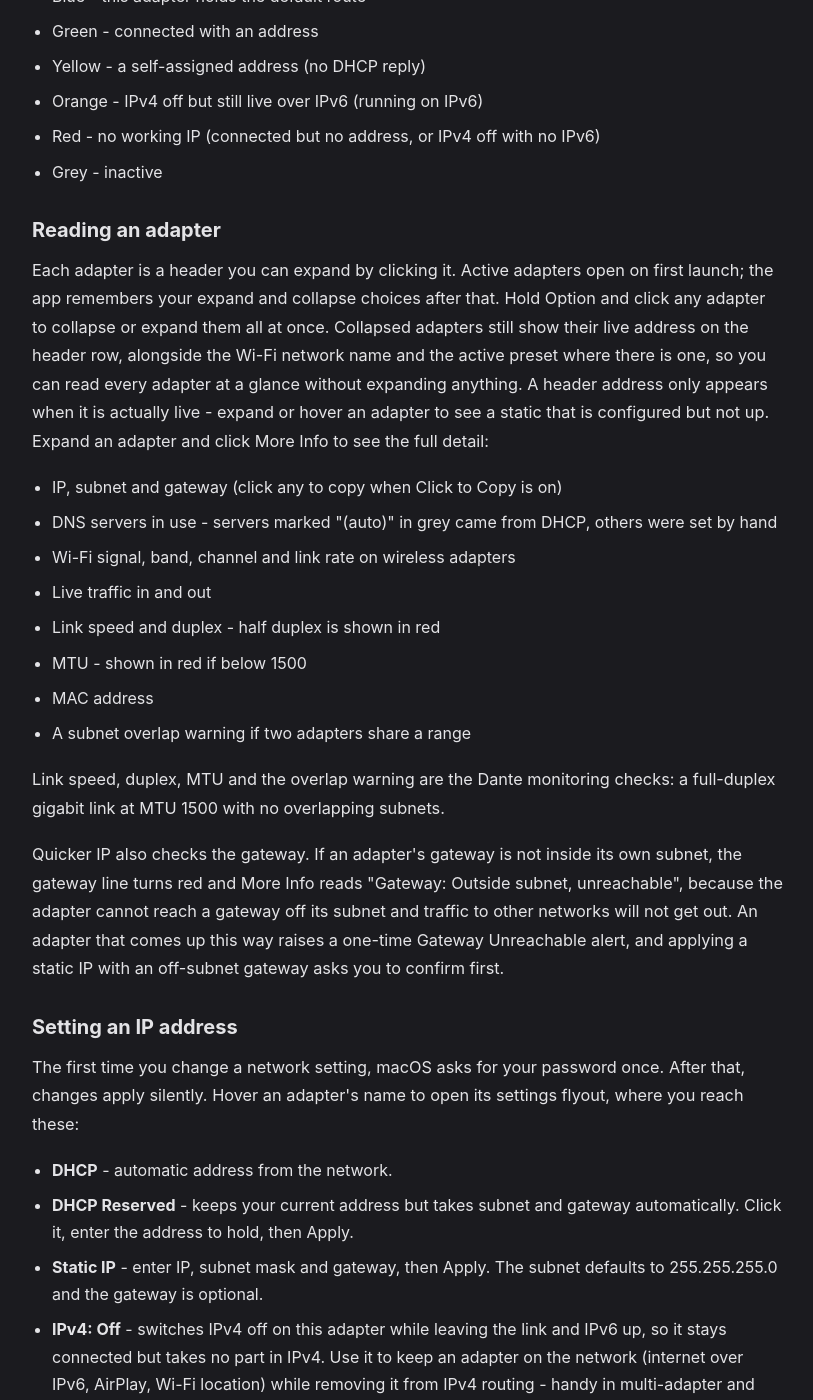
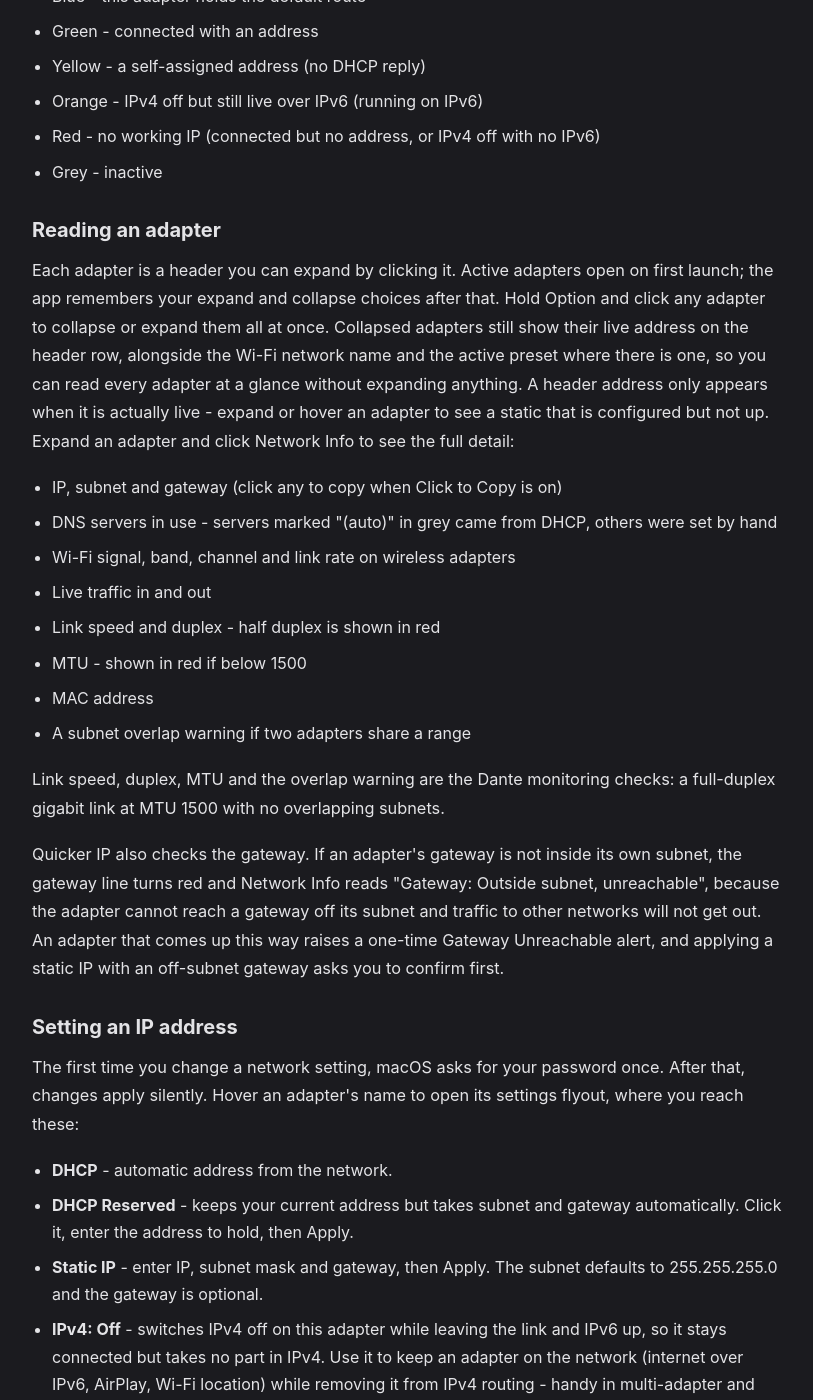
Before and after one commit to BSKapps/bskapps.github.io, a Jekyll site: the page articles/quicker-ip-guide/index.html, which Jekyll copies as it is, in a window 1280 px wide and 1400 px high, scrolled down 525 px. Shown: the whole window, without its empty margins (232-1045 px from the left). Built offline with Jekyll 4.4.1, drawn with Linux system fonts in a browser that asks for light colours; some of the changed text lies outside the part shown.

Commit message:
Guide: Network Info replaces More Info, updated for 2.7

```diff
--- a/articles/quicker-ip-guide/index.html
+++ b/articles/quicker-ip-guide/index.html
@@ -19,7 +19,7 @@
 
         <article>
             <h1>Quicker IP user guide</h1>
-            <p class="date">Updated for version 2.6</p>
+            <p class="date">Updated for version 2.7</p>
 
             <p>Quicker IP is a menu bar app. Everything starts from its icon at the top right of the screen: click it to open the menu, where each network adapter is listed with its current address and status. This guide runs through what each part does and how to use it.</p>
 
@@ -35,7 +35,7 @@
             </ul>
 
             <h2>Reading an adapter</h2>
-            <p>Each adapter is a header you can expand by clicking it. Active adapters open on first launch; the app remembers your expand and collapse choices after that. Hold Option and click any adapter to collapse or expand them all at once. Collapsed adapters still show their live address on the header row, alongside the Wi-Fi network name and the active preset where there is one, so you can read every adapter at a glance without expanding anything. A header address only appears when it is actually live - expand or hover an adapter to see a static that is configured but not up. Expand an adapter and click More Info to see the full detail:</p>
+            <p>Each adapter is a header you can expand by clicking it. Active adapters open on first launch; the app remembers your expand and collapse choices after that. Hold Option and click any adapter to collapse or expand them all at once. Collapsed adapters still show their live address on the header row, alongside the Wi-Fi network name and the active preset where there is one, so you can read every adapter at a glance without expanding anything. A header address only appears when it is actually live - expand or hover an adapter to see a static that is configured but not up. Expand an adapter and click Network Info to see the full detail:</p>
             <ul>
                 <li>IP, subnet and gateway (click any to copy when Click to Copy is on)</li>
                 <li>DNS servers in use - servers marked "(auto)" in grey came from DHCP, others were set by hand</li>
@@ -47,7 +47,7 @@
                 <li>A subnet overlap warning if two adapters share a range</li>
             </ul>
             <p>Link speed, duplex, MTU and the overlap warning are the Dante monitoring checks: a full-duplex gigabit link at MTU 1500 with no overlapping subnets.</p>
-            <p>Quicker IP also checks the gateway. If an adapter's gateway is not inside its own subnet, the gateway line turns red and More Info reads "Gateway: Outside subnet, unreachable", because the adapter cannot reach a gateway off its subnet and traffic to other networks will not get out. An adapter that comes up this way raises a one-time Gateway Unreachable alert, and applying a static IP with an off-subnet gateway asks you to confirm first.</p>
+            <p>Quicker IP also checks the gateway. If an adapter's gateway is not inside its own subnet, the gateway line turns red and Network Info reads "Gateway: Outside subnet, unreachable", because the adapter cannot reach a gateway off its subnet and traffic to other networks will not get out. An adapter that comes up this way raises a one-time Gateway Unreachable alert, and applying a static IP with an off-subnet gateway asks you to confirm first.</p>
 
             <h2>Setting an IP address</h2>
             <p>The first time you change a network setting, macOS asks for your password once. After that, changes apply silently. Hover an adapter's name to open its settings flyout, where you reach these:</p>
@@ -127,7 +127,7 @@
             <ul>
                 <li><strong>Power</strong> - turn Wi-Fi on or off from the adapter header, no password needed.</li>
                 <li><strong>Network name</strong> - turn on Location Access (SSID) in Settings, General, to show the Wi-Fi name. If the name stays blank, use Open Location Settings to grant access.</li>
-                <li><strong>Signal</strong> - a three-arc indicator shows strength as white and grey bars; the Signal reading in More Info is colour-coded from green for strong down to red for weak.</li>
+                <li><strong>Signal</strong> - a three-arc indicator shows strength as white and grey bars; the Signal reading in Network Info is colour-coded from green for strong down to red for weak.</li>
             </ul>
 
             <h2>Settings reference</h2>
--- a/sitemap.xml
+++ b/sitemap.xml
@@ -77,7 +77,7 @@
   </url>
   <url>
     <loc>https://bskapps.com/articles/quicker-ip-guide/</loc>
-    <lastmod>2026-06-21</lastmod>
+    <lastmod>2026-08-18</lastmod>
     <priority>0.6</priority>
   </url>
   <url>
```
